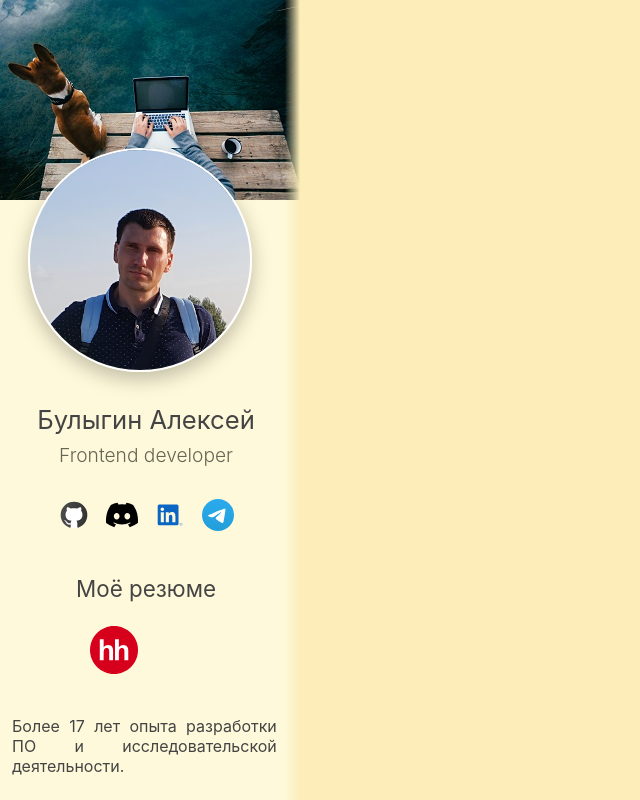
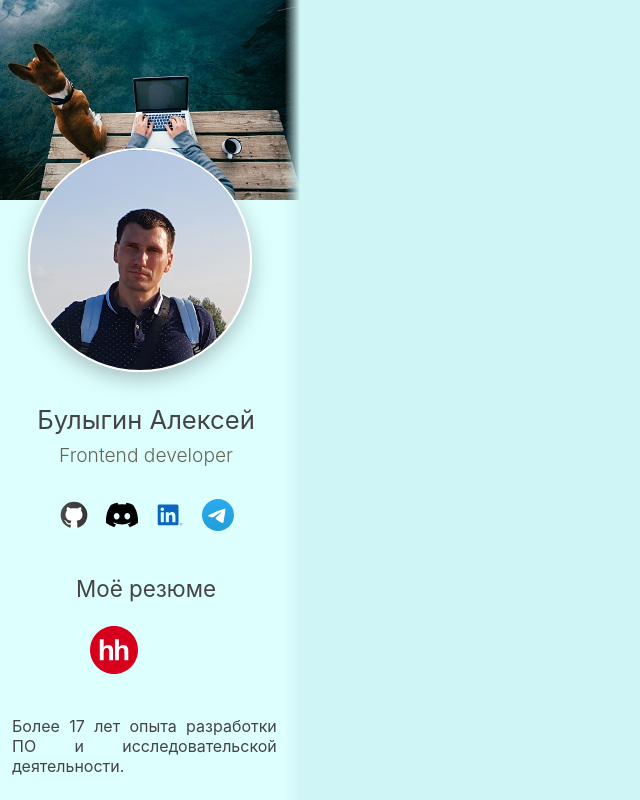
Before and after one commit to Alex-g-h/portfolio, a React (Create React App) app: page / in a window 1280 px wide. Shown: the whole page, without its empty margins (0-640 px from the left). Built offline with nearby package versions, Linux system fonts and the light colour scheme; some icons are missing.

Commit message:
[chore]: Add scroll to sidebar. Palette -> blue.

```diff
--- a/src/index.css
+++ b/src/index.css
@@ -79,8 +79,8 @@
     --purple-800: #302476;
     --purple-900: #14134e;
 
-  --background-color-main: var(--orange-100);
-  --background-color-sidebar: var(--orange-50);
+  --background-color-main: var(--blue-100);
+  --background-color-sidebar: var(--blue-50);
 }
 
 body {
@@ -121,6 +121,7 @@ img {
   left: 0;
   position: fixed;
   z-index: 1000;
+  overflow: auto;
 }
 
 .sidebar__header {
```
